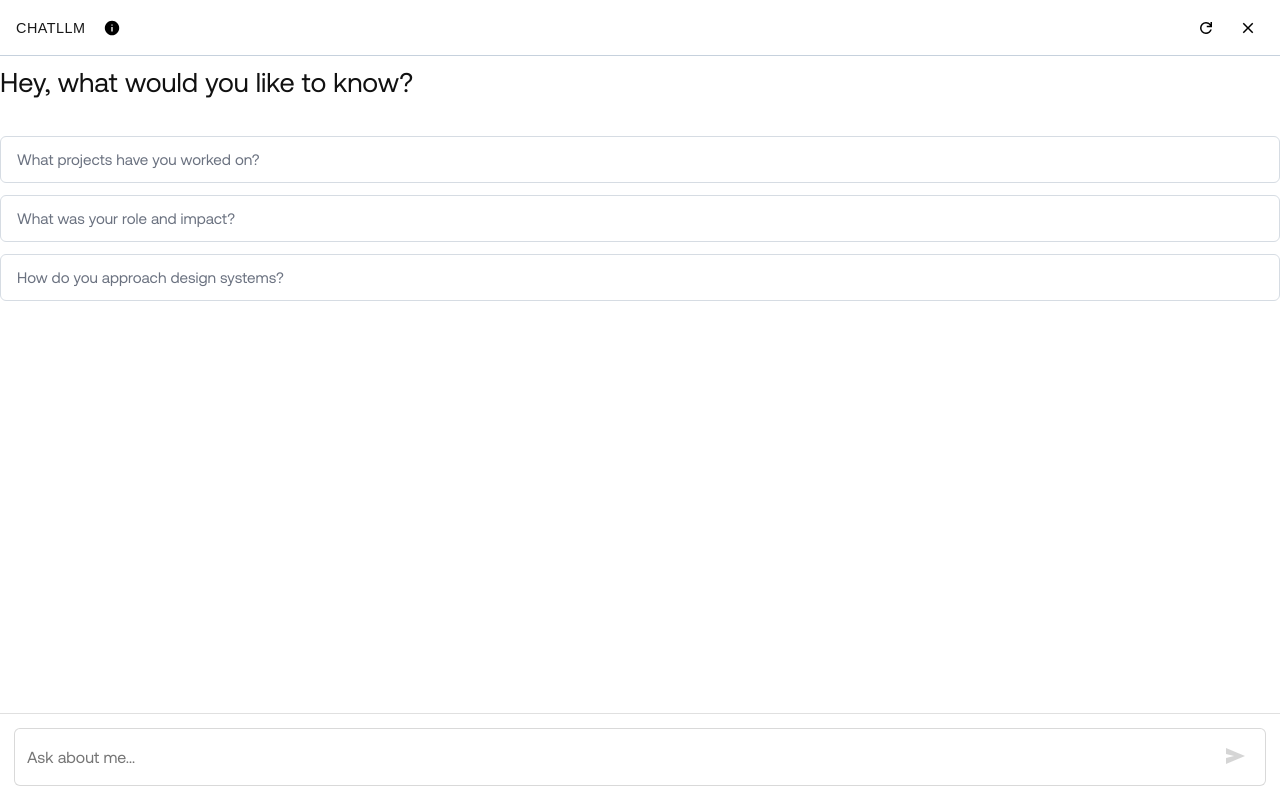
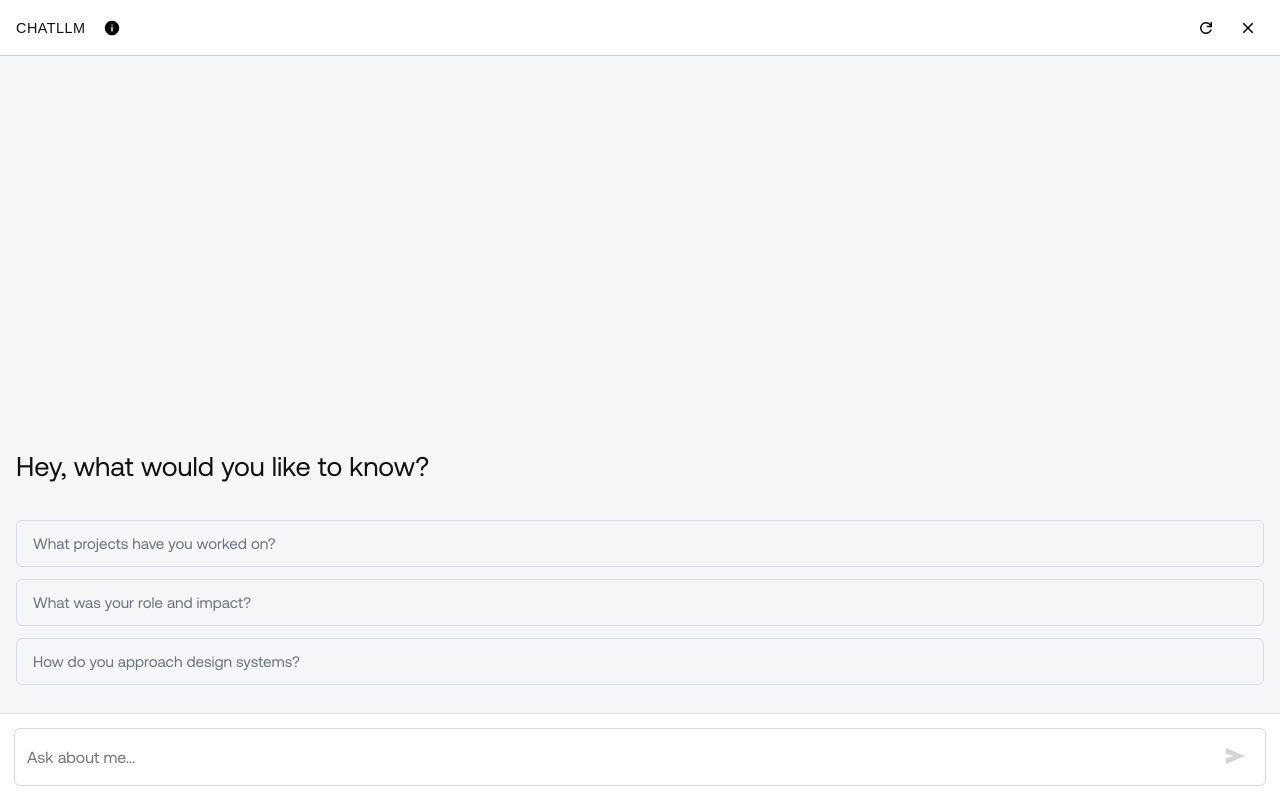
Before and after one commit to santilobos/portfolio-assistant-api2, a Next.js app: page /widget in a window 1280 px wide. Built offline with nearby package versions, Linux system fonts and the light colour scheme; a web font is replaced by a local one.

Commit message:
volver atras al estilo de app y messages

```diff
--- a/app/widget/page.module.css
+++ b/app/widget/page.module.css
@@ -2,31 +2,29 @@
 
 /* Base */
 .app{
-  /* fallback base */
-  height: 100vh;
-
-  /* mejor para mobile moderno (Android/iOS) */
-  height: 100dvh;
-
-  /* si tu JS calcula --vvh, esto gana cuando exista */
-  height: var(--vvh, 100dvh);
-
-  max-height: var(--vvh, 100dvh);
-
+  height: var(--vvh, 100vh);
+  max-height: var(--vvh, 100vh);
   display: flex;
   flex-direction: column;
+  background: #F5F6F7;
+  color: #111111;
+  color-scheme: light;
+  font-family: inherit;
   overflow: hidden;
 }
 
 
-
+/* Mensajes */
 .messages{
   flex: 1 1 auto;
-  min-height: 0;
+  min-height: 0;              /* 🔥 clave en flex para que el scroll funcione */
   overflow-y: auto;
   -webkit-overflow-scrolling: touch;
+  padding: 16px;
+  display: flex;
+  flex-direction: column;
+  gap: 16px;
 }
-
 
 
 /* Assistant (texto grande tipo hero) */
```
